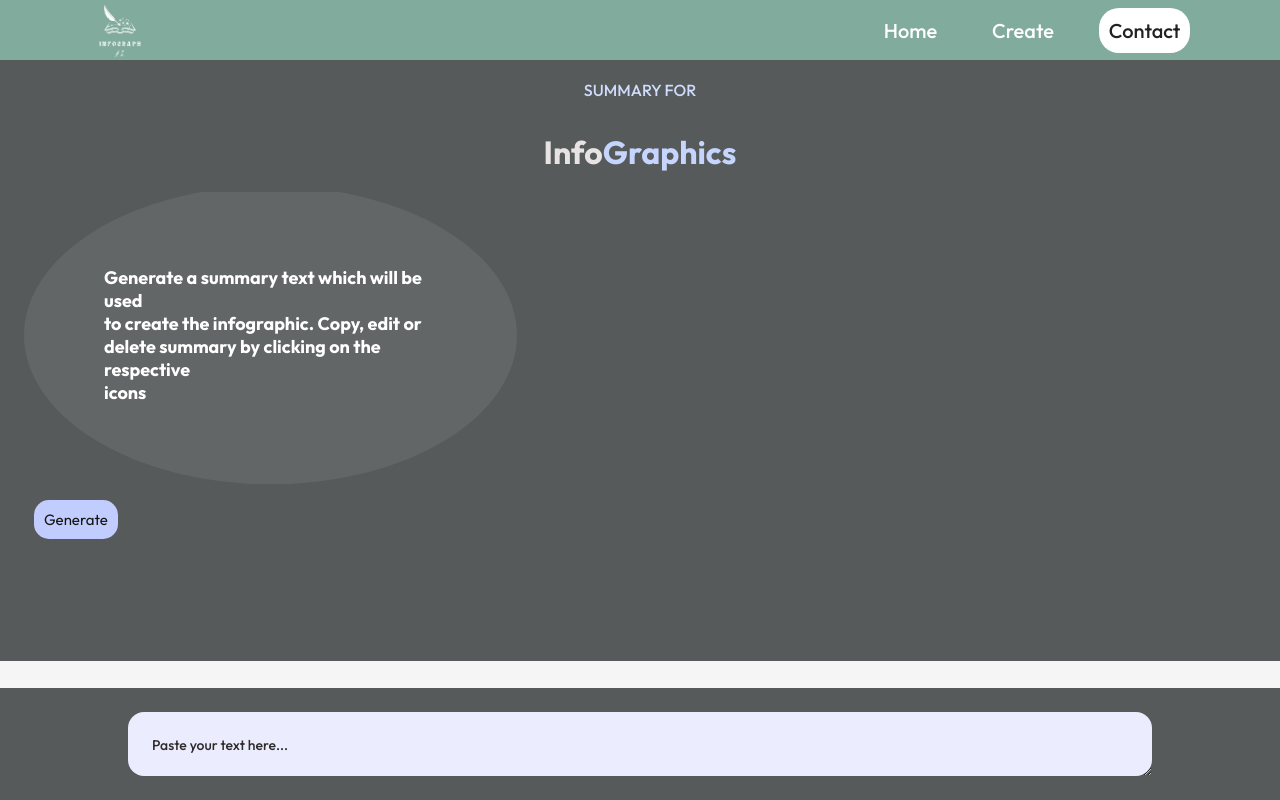
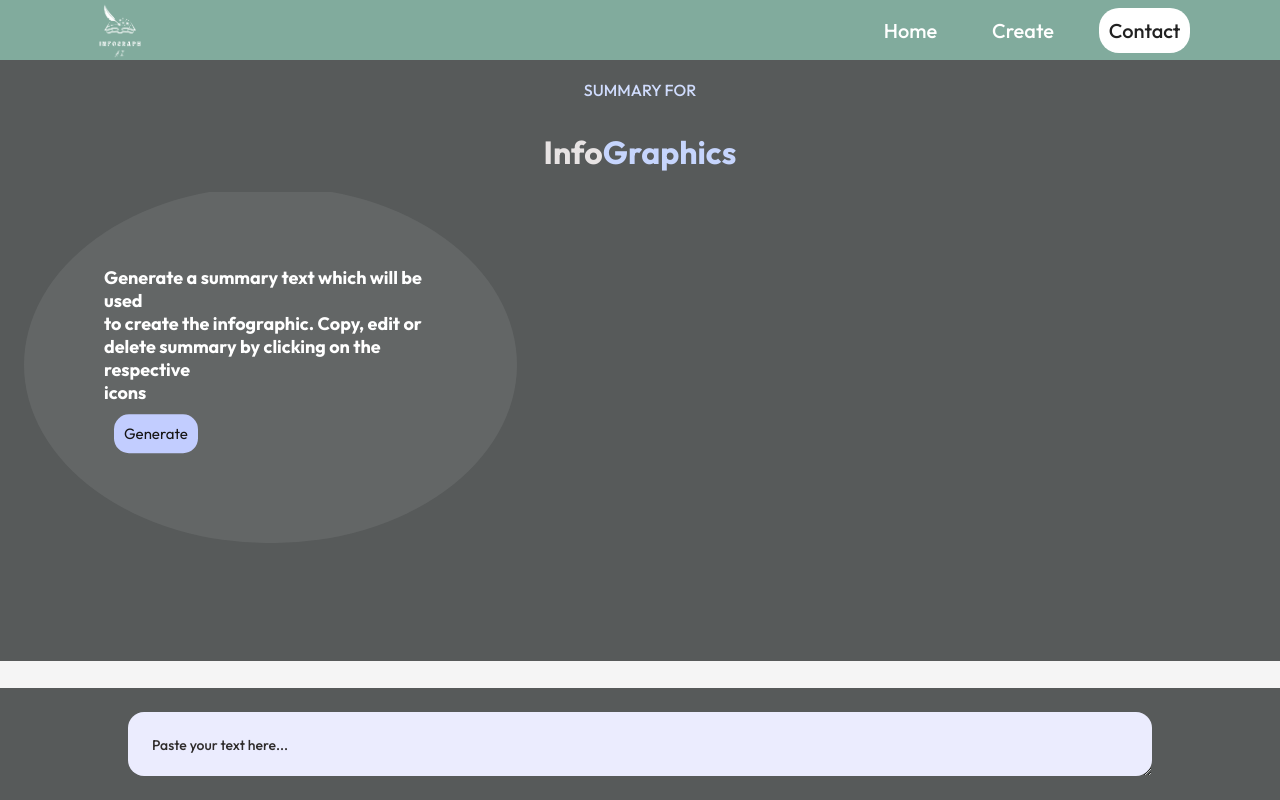
Before and after one commit to Gliz23/InfoGraphAI, a React (Vite) app: page /Create in a window 1280 px wide. Built offline with nearby package versions, Linux system fonts and the light colour scheme; no server answers; what @syncfusion/ej2-base would draw is missing.

Commit message:
create display update

```diff
--- a/src/Components/Create/create.jsx
+++ b/src/Components/Create/create.jsx
@@ -107,10 +107,11 @@ const Create = () => {
                  to create the infographic. Copy, edit or <br/>
                  delete summary by clicking on the respective<br/>
                   icons</p>
+                  <div className='info-option'>
+                    <button className='perf-button' onClick={handlePerfect}>Generate</button>
+                  </div>
             </div>
-            <div className='info-option'>
-              <button className='perf-button' onClick={handlePerfect}>Generate</button>
-            </div>
+
           </div>
           {data?.length > 0 &&
           <div className="summary">
```
